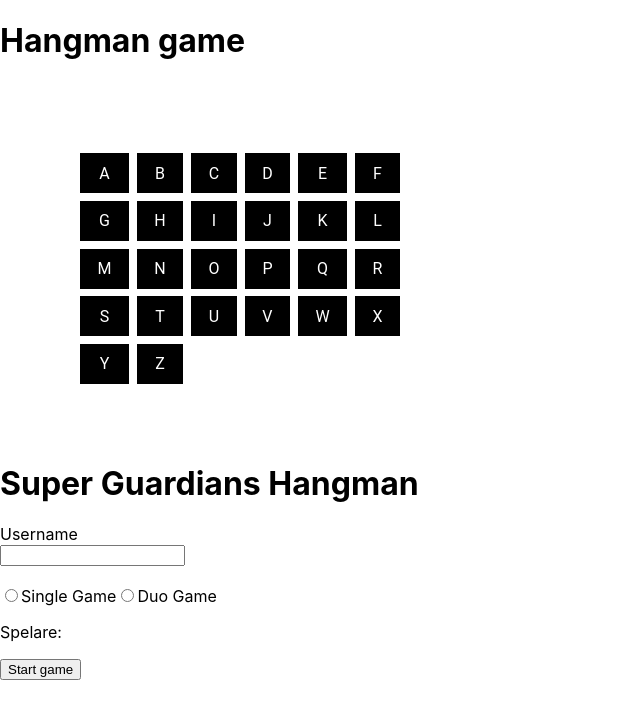
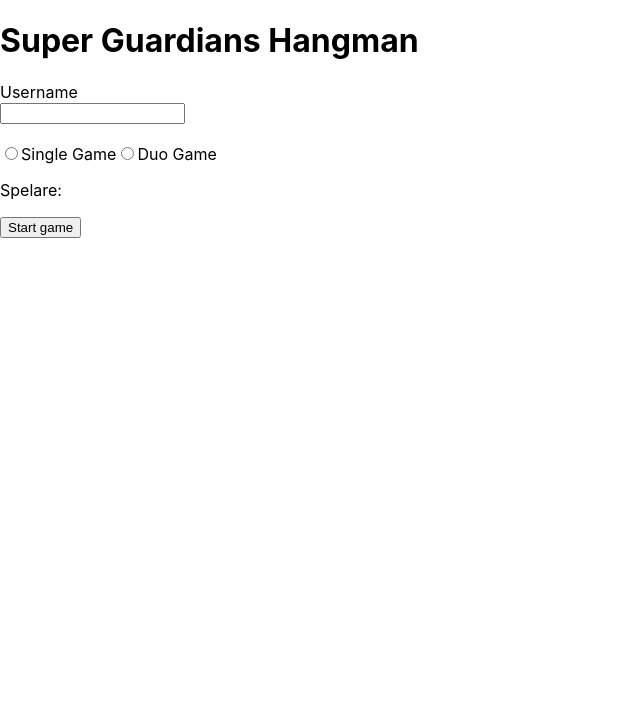
Before and after one commit to JosefinLunden/hangman, a React (Create React App) app: page / in a window 1280 px wide. Shown: the top 718 px of the page, without its empty margins (0-640 px from the left). Built offline with nearby package versions, Linux system fonts and the light colour scheme; no server answers.

Commit message:
Revert "create letters issue 20"

```diff
--- a/src/App.js
+++ b/src/App.js
@@ -1,19 +1,11 @@
 import React from 'react';
 import './App.css';
-import io from 'socket.io-client';
-import Letters from "./components/letters/Letters"
-
-//Connect to backend url
-const socket = io.connect('/');
 import { BrowserRouter as Router, Switch, Route } from 'react-router-dom';
 import { Home, Multiplayer, Singleplayer } from './pages';
-
 
 function App() {
   return (
     <div className="App">
-      <h1>Hangman game</h1>
-      <Letters></Letters>
       <Router>
         <Switch>
           <Route path="/multiplayer">
--- a/src/components/letters/Letters.css
+++ /dev/null
@@ -1,28 +0,0 @@
-.letter-wrapper {
-  width: 25vw;
-  margin: 5vw;
-  padding: 1rem;
-}
-
-.letter-container {
-  margin-top: 1vw;
-  display: grid;
-  grid-template-columns: repeat(6, auto);
-  grid-template-rows: repeat(4, auto);
-  grid-gap: 0.6vw;
-}
-
-.letter-icons {
-  font-size: 1em;
-  font-family: Roboto;
-  height: 40px;
-  background: #000000;
-  color: white;
-  display: flex;
-  justify-content: center;
-  align-items: center;
-}
-
-.letter-icons:hover {
-  cursor: pointer;
-}
--- a/src/components/letters/Letters.js
+++ /dev/null
@@ -1,18 +0,0 @@
-import React from 'react'
-import "./Letters.css";
-
-function Letters() {
-
-    const alphabet = ["A", "B", "C", "D", "E", "F", "G", "H", "I", "J", "K", "L", "M", "N", "O",
-    "P", "Q", "R", "S", "T", "U", "V", "W", "X", "Y", "Z"];
-
-    return(
-        <div className="letter-wrapper" >
-            <div className="letter-container">
-                { alphabet.map(letter => <div className="letter-icons">{letter}</div>) }
-            </div>
-        </div>
-        )
-    }
-
-    export default Letters;
```
